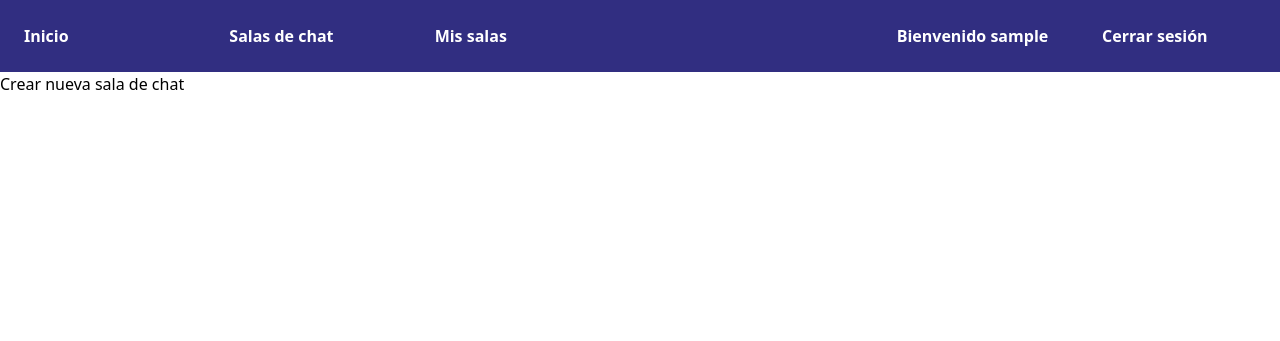
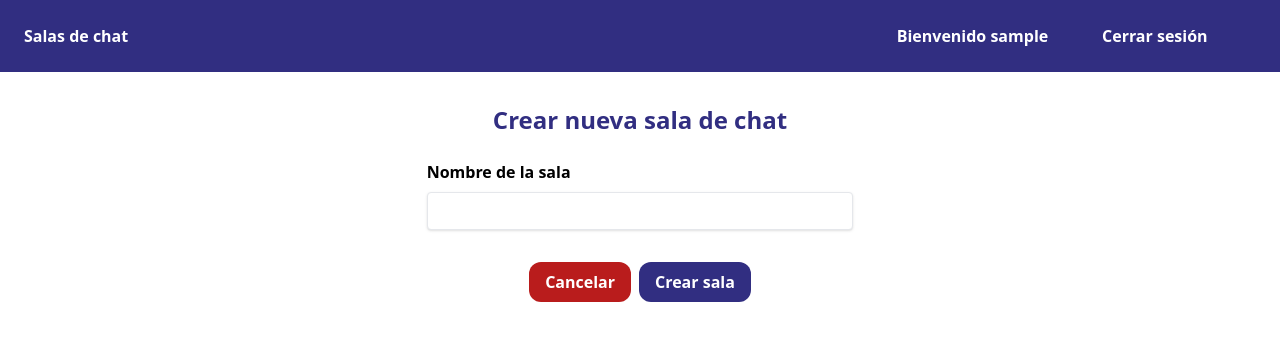
Before and after one commit to JossueDaniel/django_chatServer, a Django app: page /nueva-sala/ in a window 1280 px wide. Shown: the top 341 px of the page. Run offline with Django 5.2, Linux system fonts and the light colour scheme; the visitor is signed in with stand-in values (Sample User, id 1); some libraries are stand-ins or nearby versions.

Commit message:
Agregando vista para crear sala de chat

```diff
--- a/chat/models.py
+++ b/chat/models.py
@@ -5,13 +5,7 @@ from django.contrib.auth.models import User
 # Create your models here.
 class Room(models.Model):
     name = models.CharField(max_length=100)
-    owner = models.ForeignKey(User, on_delete=models.CASCADE, null=True, blank=True)
-
-    def save(self, *args, **kwargs):
-        # Asigna el usuario autenticado como propietario de la sala
-        if not self.pk:  # Si es una nueva instancia
-            self.owner = kwargs.pop('owner', None)
-        super(Room, self).save(*args, **kwargs)
+    owner = models.ForeignKey(User, on_delete=models.CASCADE, null=False, blank=False)
 
     def __str__(self):
         return self.name
--- a/chat/views.py
+++ b/chat/views.py
@@ -1,4 +1,4 @@
-from django.shortcuts import render
+from django.urls import reverse_lazy
 from django.views.generic import ListView, DetailView, CreateView
 from django.contrib.auth.mixins import LoginRequiredMixin
 from .models import Room
@@ -29,7 +29,12 @@ class RoomDetailView(LoginRequiredMixin, DetailView):
     template_name = 'room_detail.html'
 
 
-class RoomCreateView(CreateView):
+class RoomCreateView(LoginRequiredMixin, CreateView):
     model = Room
-    fields = ['name', 'owner']
+    fields = ['name',]
+    success_url = reverse_lazy('room_list')
     template_name = 'room_new.html'
+
+    def form_valid(self, form):
+        form.instance.owner = self.request.user
+        return super().form_valid(form)
--- a/templates/_base.html
+++ b/templates/_base.html
@@ -16,9 +16,7 @@
         <nav class="flex flex-row p-6">
             <div class="basis-1/2">
                 <ul class="flex flex-row hover:*:text-yellow-400 hover:*:underline hover:*:underline-offset-4">
-                    <li class="basis-1/3"><a href="{% url 'room_list' %}">Inicio</a></li>
-                    <li class="basis-1/3"><a>Salas de chat</a></li>
-                    <li class="basis-1/3"><a>Mis salas</a></li>
+                    <li class="basis-1/3"><a href="{% url 'room_list' %}">Salas de chat</a></li>
                 </ul>
             </div>
             <div class="basis-1/2">
--- a/templates/room_detail.html
+++ b/templates/room_detail.html
@@ -10,6 +10,9 @@
                 <h1 class="text-indigo-900 font-bold text-2xl text-center p-2">
                     Sala de chat: <span class="text-black">{{ room.name }}</span>
                 </h1>
+                <a href="{% url 'room_list' %}" class="text-red-700 hover:text-red-500">
+                    <p class="text-end mr-10">Salir de la sala de chat</p>
+                </a>
             </div>
             <div class="col-span-2">
                 <div id="room-id" data-room-id="{{ room.pk }}"></div>
--- a/templates/room_new.html
+++ b/templates/room_new.html
@@ -3,7 +3,31 @@
 {% block title %}Nueva sala{% endblock title %}
 
 {% block content %}
-    <div>
-        <h1>Crear nueva sala de chat</h1>
+    <br/>
+    <div class="container mx-auto">
+        <div class="grid grid-cols-3">
+            <div class="col-start-2">
+                <h1 class="text-indigo-900 font-bold text-2xl text-center p-2">Crear nueva sala de chat</h1>
+                <form method="post">
+                    {% csrf_token %}
+                    <div class="my-4">
+                        <label class="block font-semibold mb-2">Nombre de la sala</label>
+                        <input type="text" name="name" class="shadow appearance-none
+                        border rounded w-full py-2 px-3 text-gray-700 leading-tight focus:outline-none
+                        focus:shadow-outline"/>
+                    </div>
+                    <div class="flex justify-center gap-2">
+                        <a href="{% url 'room_list' %}" class="my-4 bg-red-700 rounded-xl p-2 px-4
+                        text-white font-semibold hover:bg-red-500">
+                                Cancelar
+                        </a>
+                        <button type="submit" class="my-4 bg-indigo-900 rounded-xl p-2 px-4 text-white
+                        font-semibold hover:bg-indigo-700">
+                            Crear sala
+                        </button>
+                    </div>
+                </form>
+            </div>
+        </div>
     </div>
 {% endblock content %}
```
Also changed, not shown: chat/migrations/0004_alter_room_owner.py (added).
